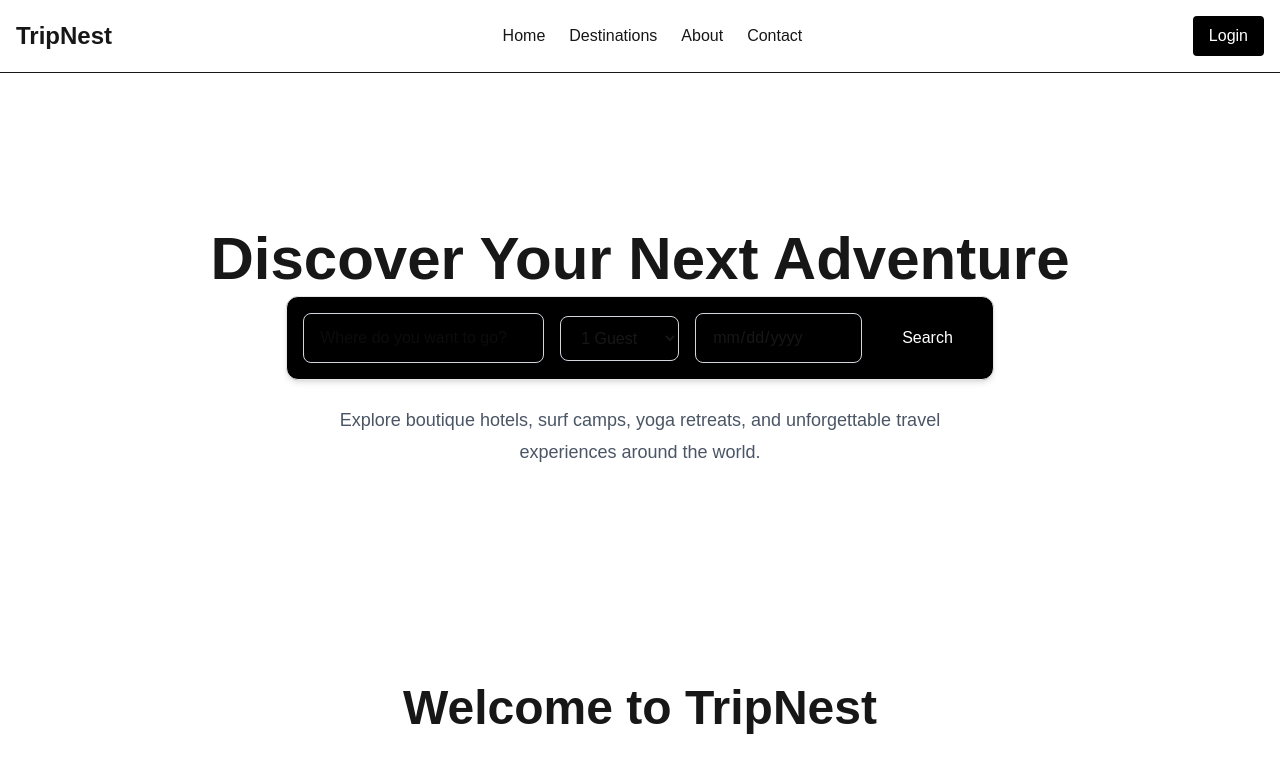
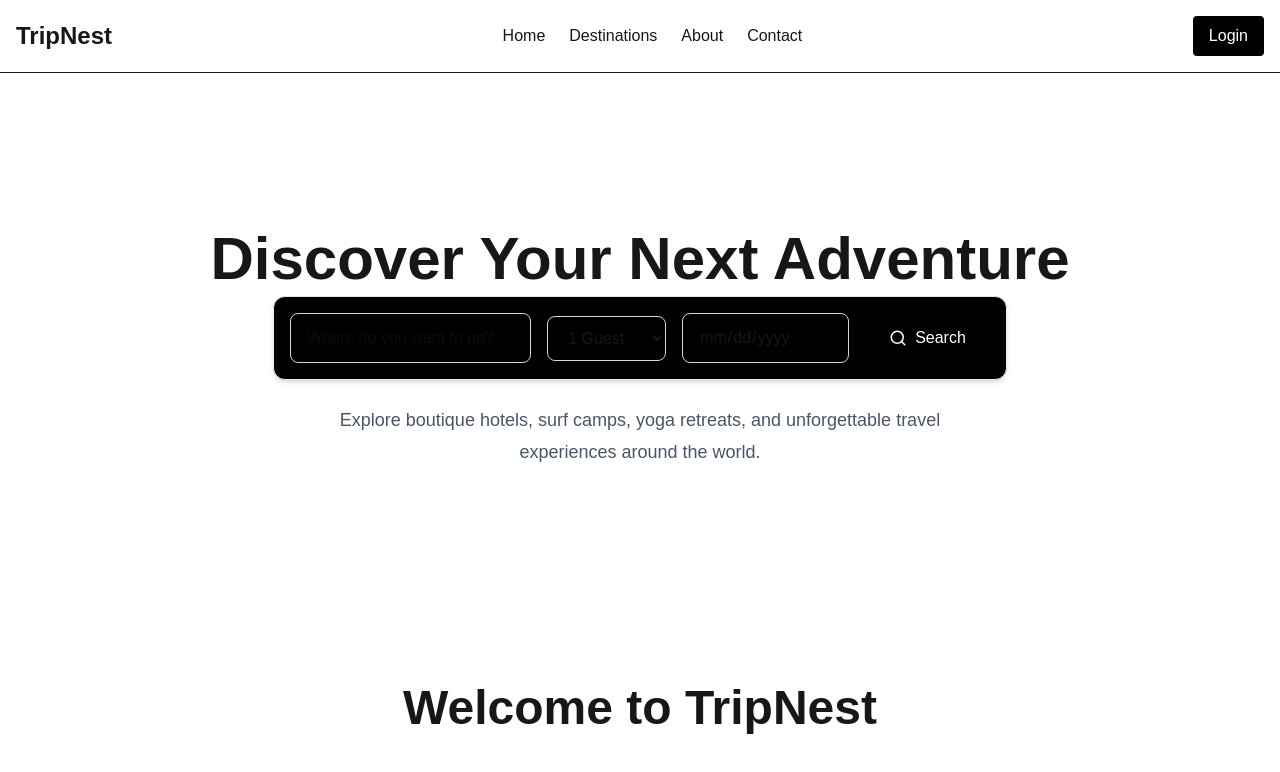
Before and after one commit to vivek6126/tripnest, a Next.js app: page / in a window 1280 px wide. Shown: the top 772 px of the page. Built offline with nearby package versions, Linux system fonts and the light colour scheme.

Commit message:
Add Lucide icons to search bar

```diff
--- a/components/SearchBar.tsx
+++ b/components/SearchBar.tsx
@@ -1,6 +1,8 @@
 "use client";
 
 import { useState } from "react";
+import { Search } from "lucide-react";
+
 export default function SearchBar() {
   const [destination, setDestination] = useState("");
 
@@ -26,9 +28,10 @@ export default function SearchBar() {
         className="rounded-lg border border-gray-300 px-4 py-3 outline-none"
       />
 
-      <button className="rounded-lg bg-black px-6 py-3 text-white transition hover:bg-gray-800">
-        Search
-      </button>
+        <button className="flex items-center gap-2 rounded-lg bg-black px-6 py-3 text-white transition hover:bg-gray-800">
+        <Search size={18} />
+         Search
+         </button>
     </div>
   );
 }
--- a/package.json
+++ b/package.json
@@ -9,6 +9,7 @@
     "lint": "eslint"
   },
   "dependencies": {
+    "lucide-react": "^1.23.0",
     "next": "16.2.9",
     "react": "19.2.4",
     "react-dom": "19.2.4"
```
Also changed, not shown: 1 other file (tests, documents, lock files or other folders).
